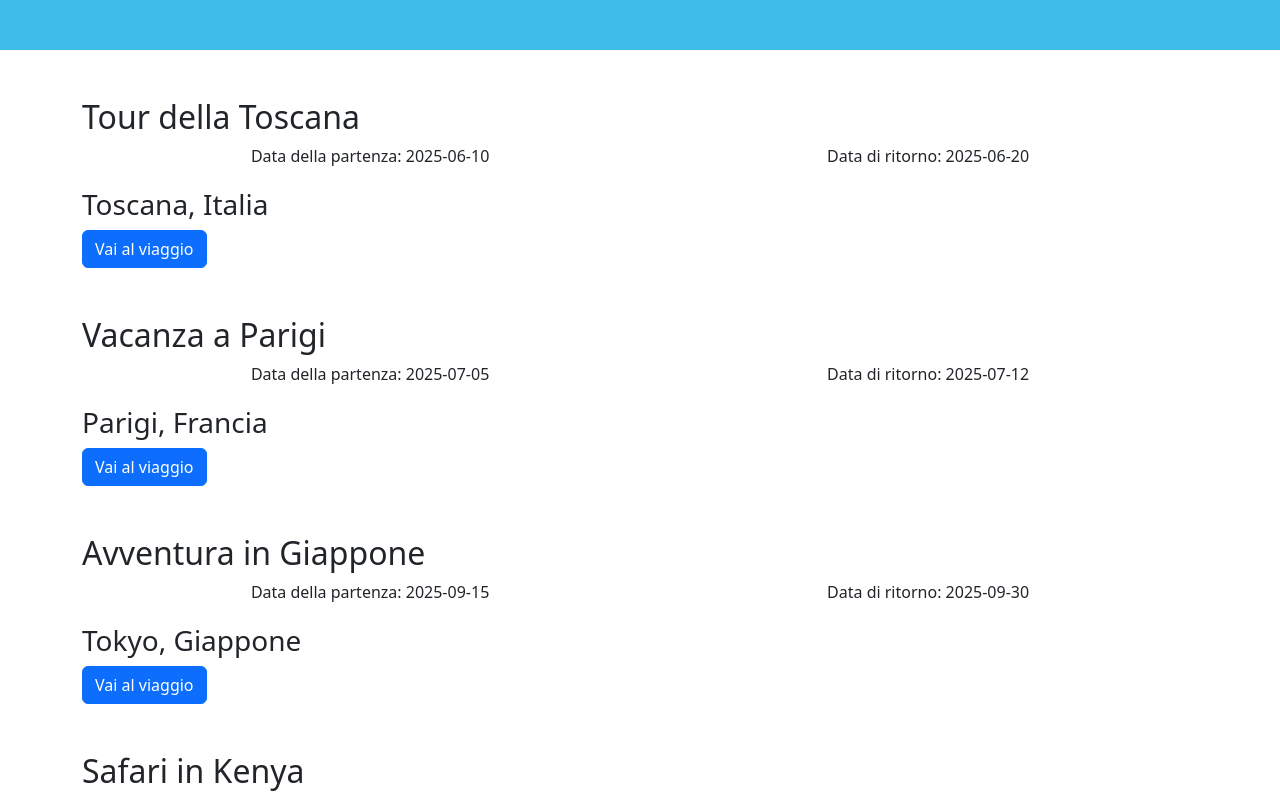
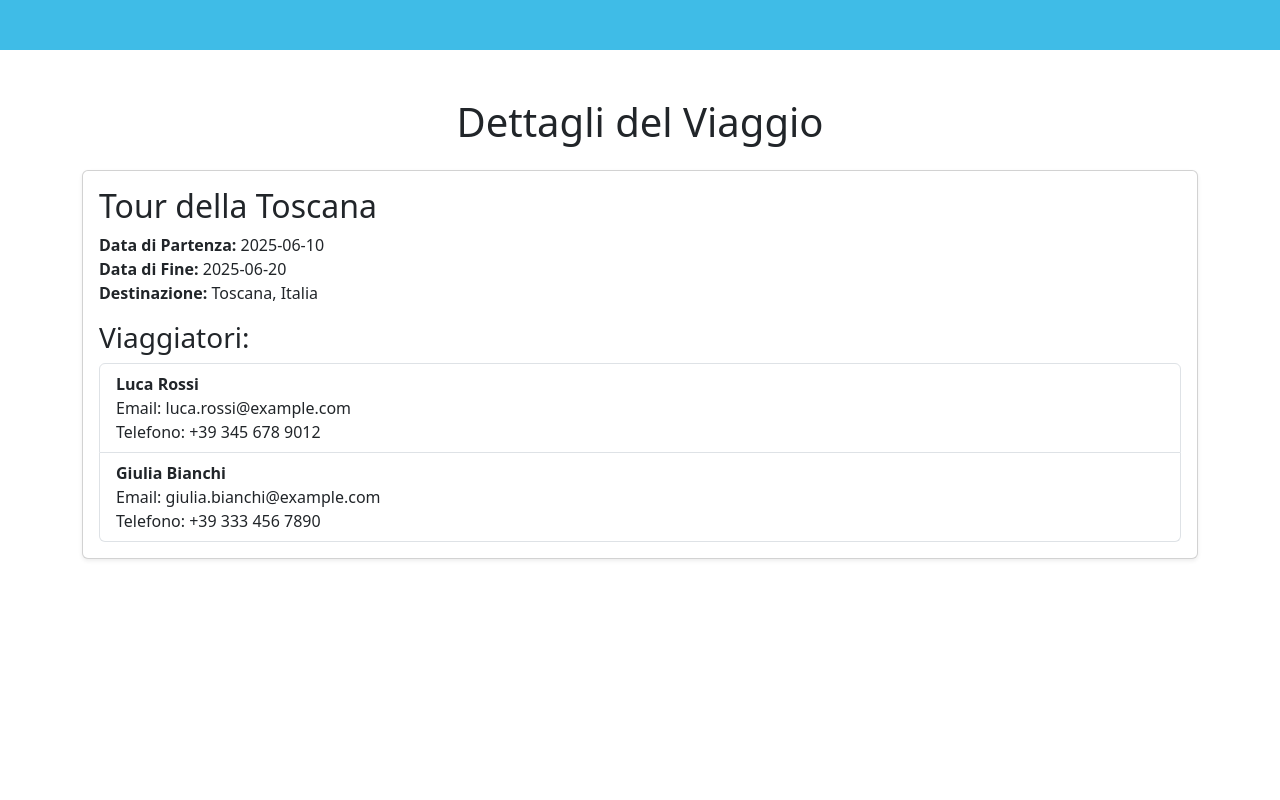
Before and after one commit to EnricoGenovese/rubrica-viaggi, a React (Vite) app: page /1 in a window 1280 px wide. Shown: the top 800 px of the page. Built offline with nearby package versions, Linux system fonts and the light colour scheme.

Commit message:
fixed id

```diff
--- a/src/App.jsx
+++ b/src/App.jsx
@@ -6,19 +6,17 @@ import DefaultLayout from "./components/DefaultLayout";
 // import NotFound from "./pages/NotFound";
 import "bootstrap/dist/js/bootstrap.bundle.min.js";
 
-
 function App() {
   return (
     <>
       <BrowserRouter>
         {/* <GlobalProvider> */}
         <Routes>
-          <Route Component={DefaultLayout} >
+          <Route Component={DefaultLayout}>
             <Route path="/" Component={Travels}>
-              <Route path=":id" element={Travel} />
               {/* <Route path="/travellerInfo" Component={TravellerInfo} /> */}
-
             </Route>
+            <Route path="/:id" Component={Travel} />
           </Route>
           {/* <Route path="*" Component={NotFound} /> */}
         </Routes>
--- a/src/pages/Travel.jsx
+++ b/src/pages/Travel.jsx
@@ -7,7 +7,7 @@ export default function Travel() {
   const { id } = useParams();
   console.log(id);
 
-  const currentTrip = trips.find((trip) => trip.id === id);
+  const currentTrip = trips.find((trip) => trip.id === parseInt(id));
   console.log(currentTrip);
 
   return (
```
